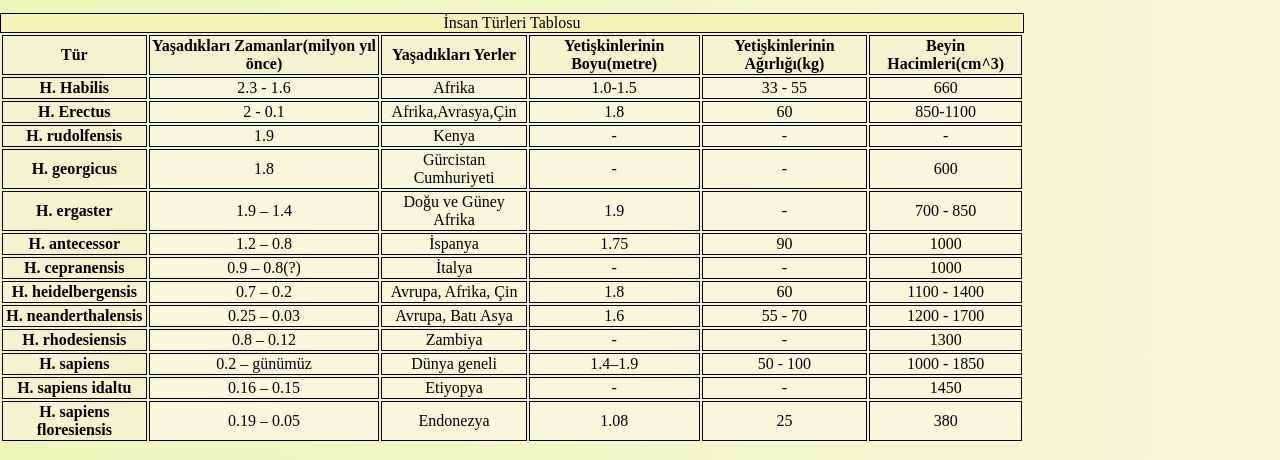
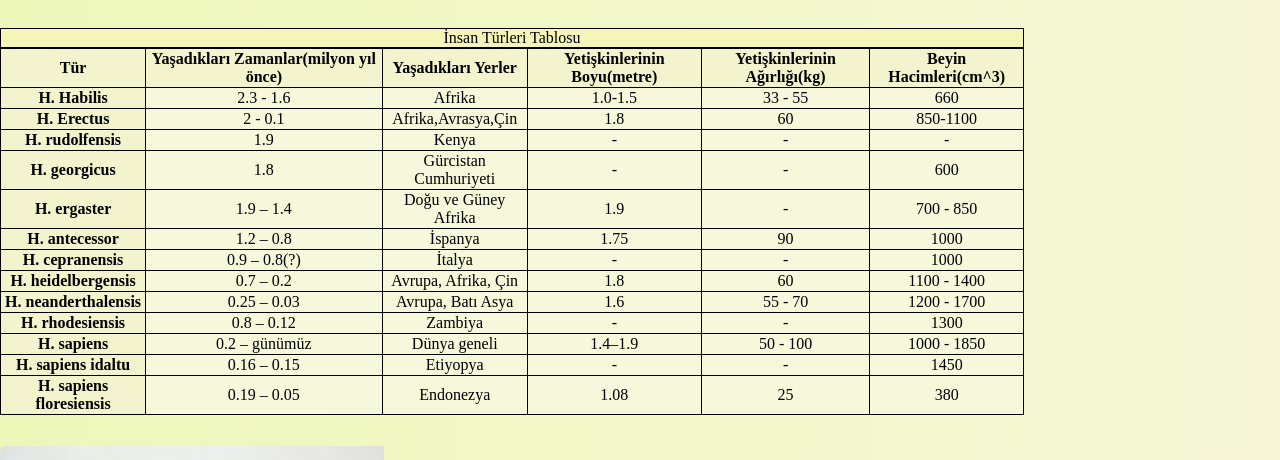
Before and after one commit to OzgurdoTX/Ozgur_Kotbas.github.io, a plain HTML site: page bmg_proje_odevi_1/index.html/index.html in a window 1280 px wide. Shown: the part 660-1120 px from the top of the page. Drawn offline with Linux system fonts and the light colour scheme.

Commit message:
Update index.html

```diff
--- a/bmg_proje_odevi_1/index.html/index.html
+++ b/bmg_proje_odevi_1/index.html/index.html
@@ -107,6 +107,11 @@
             width: 100%;
             height: 100%;
            }
+              table {
+            border-collapse: collapse;
+            width: 100%;
+            margin: 3% 0;
+           }
 
         </style>
         <!-- Tablo düzeni style içinde oluşturulmutur. -->
```
